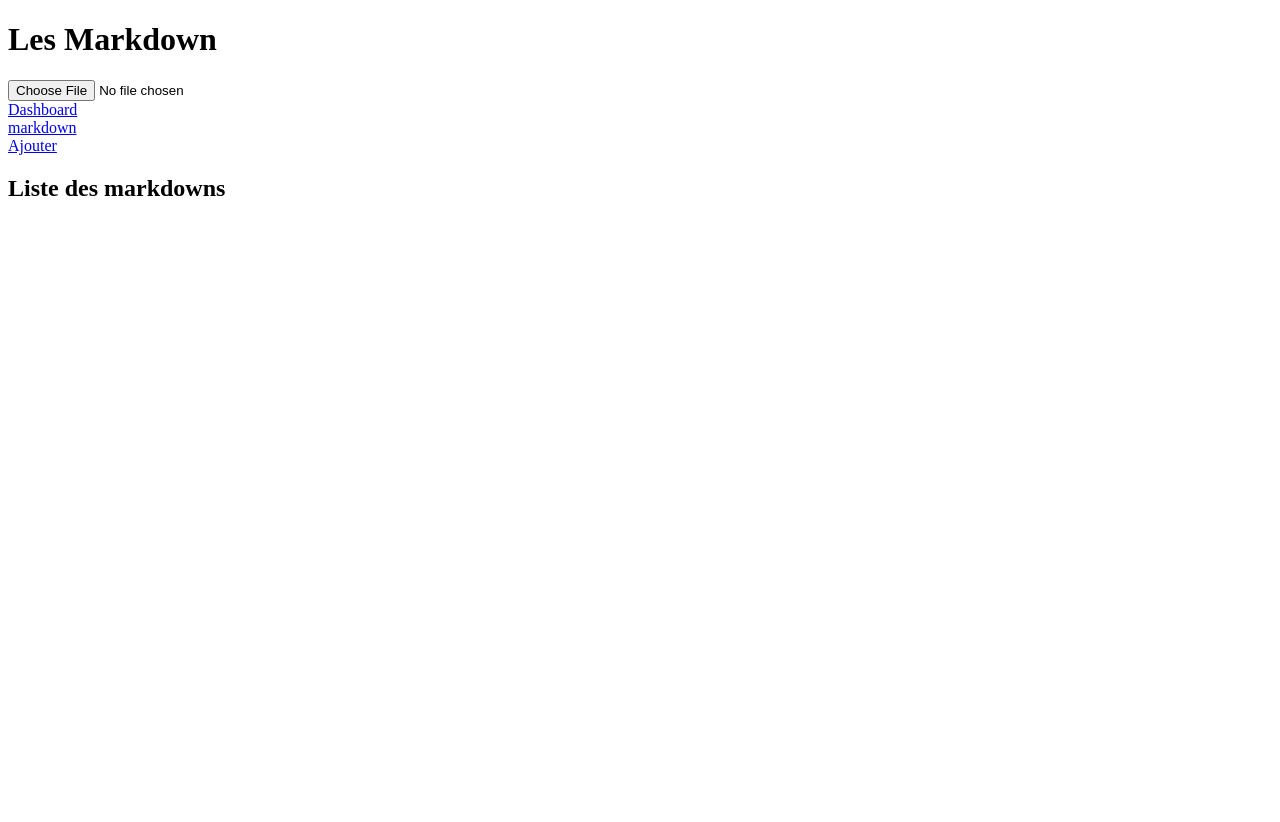
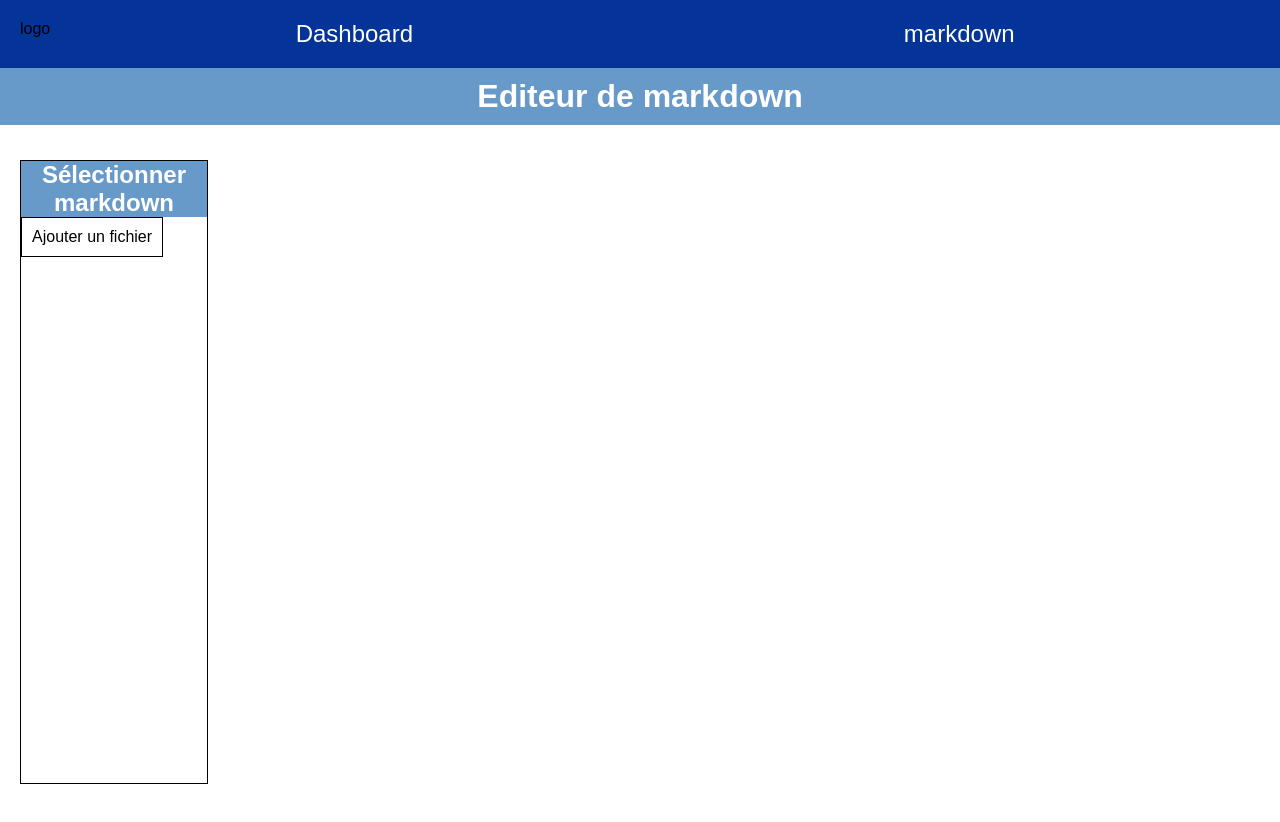
Before and after one commit to Woodiss/projetReact, a React (Vite) app: page /markdown in a window 1280 px wide. Before the commit the page ends 800 px from the top, so only its background shows below. Built offline with nearby package versions, Linux system fonts and the light colour scheme.

Commit message:
Add style Markdown + component nav

```diff
--- a/index.html
+++ b/index.html
@@ -1,42 +1,13 @@
 <!doctype html>
-<html lang="en">
+<html lang="fr">
   <head>
     <meta charset="UTF-8" />
     <link rel="icon" type="image/svg+xml" href="/vite.svg" />
     <meta name="viewport" content="width=device-width, initial-scale=1.0" />
-    <title>Vite + React</title>
+    <title>Markdown editeur</title>
   </head>
   <body>
     <div id="root"></div>
-    <div id="content">
-
-    </div>
     <script type="module" src="/src/main.jsx"></script>
-    <!-- <script type="module" >
-      import showdown from 'showdown';
-      // Initialisation du convertisseur Showdown
-      var converter = new showdown.Converter();
-
-      // Chaîne Markdown
-      var markdownText = `<style>
-    .g{color: green}
-    .y{color: yellow}
-    .c{color: cyan}
-</style>
-
-<span class="g">commande</span> <span class="g"></span>
-<span class="y">fichier/dossier</span> <span class="y"></span>
-<span class="c">éléments</span> <span class="c"></span>
-Tuto pour SYMFONY 7.0.\*
-
-## Installation [lien tuto](https://symfony.com/doc/current/setup.html)
-`;
-
-      // Conversion du Markdown en HTML
-      var html = converter.makeHtml(markdownText);
-
-      // Insertion du HTML dans la page
-      document.getElementById('content').innerHTML = html;
-  </script> -->
   </body>
 </html>
--- a/src/App.jsx
+++ b/src/App.jsx
@@ -4,6 +4,8 @@
 import FormMarkdown from './components/markdown/formmarkdown/FormMarkdown';
 import PreviewMarkdown from './components/markdown/previwmarkdown/PreviewMarkdown';
 import MarkdownContainer from './components/markdown/MarkdownContainer'
+import Nav from './components/nav'
+
 
 
 function App() {
@@ -56,33 +58,13 @@
 
   return (
     <div>
-      <h1>Les Markdown</h1>
-
-      {/* onChange > onSubmit */}
-      <input type="file" accept=".md" onChange={ajouterMarkdownViaInput}/>
-
       <BrowserRouter>
-        {/* <nav>
-          <Link to="/">Liste</Link>
-          <br />
-          </nav> */}
-        <nav>
-          <Link to="/dashboard">Dashboard</Link>
-          <br />
-          <Link to="/markdown">markdown</Link>
-          <br />
-          <Link to="creer">Ajouter</Link>
-        </nav>
+        <Nav />
 
         <Routes>
-          {/* Accueil / liste */}
-          {/* <Route path="/" element={<ListeMarkdowns markdowns={markdowns} />} /> */}
-          {/* Création */}
-          {/* Detail */}
-          {/* <Route path="markdown/:markdownid" element={<PreviewMarkdown markdowns={markdowns} onUpdateMarkdown={onUpdateMarkdown}/>} /> */}
 
           <Route path="creer" element={<FormMarkdown ajouterMarkdown={ajouterMarkdown} />} />
-          <Route path="/markdown" element={<MarkdownContainer markdowns={markdowns} onUpdateMarkdown={onUpdateMarkdown}/>} />
+          <Route path="/markdown" element={<MarkdownContainer markdowns={markdowns} onUpdateMarkdown={onUpdateMarkdown} ajouterMarkdownViaInput={ajouterMarkdownViaInput}/>} />
           <Route path="/markdown/:markdownid" element={<MarkdownContainer markdowns={markdowns} onUpdateMarkdown={onUpdateMarkdown} />} />
         </Routes>
       </BrowserRouter>
--- a/src/components/markdown/MarkdownContainer.jsx
+++ b/src/components/markdown/MarkdownContainer.jsx
@@ -3,23 +3,28 @@
 import ListeMarkdowns from './listemarkdowns/ListeMarkdowns'
 import FormMarkdown from './formmarkdown/FormMarkdown';
 import PreviewMarkdown from './previwmarkdown/PreviewMarkdown';
+import '../../style/reset.css'
+import '../../style/style.css'
 
-function MarkdownContainer({ markdowns, onUpdateMarkdown }) {
+function MarkdownContainer({ markdowns, onUpdateMarkdown, ajouterMarkdownViaInput }) {
   const { markdownid } = useParams();
 
   return (
-    <div style={{ display: 'flex' }}>
-      <div className="list"><ListeMarkdowns markdowns={markdowns}/></div>
+    <div className='markdown-container'>
+      <h1>Editeur de markdown</h1>
+      <div>
+
+        <ListeMarkdowns markdowns={markdowns} ajouterMarkdownViaInput={ajouterMarkdownViaInput}/>
 
         {/* affiche si id est trouver */}
         {markdownid && (
           <>
-          <div className="preview">
-            <p>yolooo</p>
             <PreviewMarkdown markdowns={markdowns} onUpdateMarkdown={onUpdateMarkdown} />
-          </div>
           </>
         )}
+      </div>
+
+
     </div>
   )
 }
--- a/src/components/markdown/listemarkdowns/ListeMarkdowns.jsx
+++ b/src/components/markdown/listemarkdowns/ListeMarkdowns.jsx
@@ -1,11 +1,14 @@
 import React from 'react'
 import { Link } from 'react-router-dom';
 
-function ListeMarkdowns({ markdowns }) {
+function ListeMarkdowns({ markdowns, ajouterMarkdownViaInput }) {
 
   return (
-    <div className='list'>
-      <h2>Liste des markdowns</h2>
+    <div className='list markdown-box'>
+      <h2 className='markdown-h2'>Sélectionner markdown</h2>
+      <div>
+          <label htmlFor="input-markdown">Ajouter un fichier</label>
+          <input id='input-markdown' type="file" accept=".md" onChange={ajouterMarkdownViaInput}/>
         <ul>
           {markdowns.map((markdown) => (
             <li key={markdown.id}>
@@ -16,8 +19,8 @@
           ))}
         </ul>
       </div>
+    </div>
   );
 }
 
-
 export default ListeMarkdowns
--- a/src/components/markdown/previwmarkdown/PreviewMarkdown.jsx
+++ b/src/components/markdown/previwmarkdown/PreviewMarkdown.jsx
@@ -56,25 +56,27 @@
   }
 
   return (
-    <div className="container" style={{ display: 'flex' }}>
-      <div>
+    <div className="preview-container">
+      <div className='markdown-box'>
+        <h2 className='markdown-h2'>Modifier markdown</h2>
         <form onSubmit={updateMarkdown}>
           <input type="text" placeholder='titre' value={title} onChange={(e) => setTitle(e.target.value)}/>
-        <textarea value={content}
-            onChange={(e) => setContent(e.target.value)}
-          />
+          <textarea spellcheck="false" value={content} onChange={(e) => setContent(e.target.value)}/>
           <button type='submit'>Mettre a jour</button>
         </form>
       </div>
-      <div>
-        <h2>Détails</h2>
-          <button onClick={downloadMarkdown}>Télécharger</button>
-        <ul>
-          {/* Source: IA  (affiche le contenu HTML */}
-          <li dangerouslySetInnerHTML={{ __html: html }}></li>
-          <li>{markdown.content}</li>
-        </ul>
+      <div className='markdown-box'>
+        <div className='top-preview'>
+          <h2 className='markdown-h2'>Prévisualisation</h2>
+        </div>
+
+        {/* Source: IA  (affiche le contenu HTML */}
+        <div className='preview' dangerouslySetInnerHTML={{ __html: html }}></div>
+        <button onClick={downloadMarkdown}>Télécharger</button>
+
       </div>
+
+
     </div>
   );
 }
--- /dev/null
+++ b/src/components/nav.jsx
@@ -0,0 +1,26 @@
+import React from 'react'
+import { Link } from 'react-router-dom';
+
+function nav() {
+  return (
+    <nav>
+        <div>
+        <p>logo</p>
+        {/* <img src="" alt="" /> */}
+        </div>
+        <ul>
+        <li>
+            <Link to="/dashboard">Dashboard </Link>
+        </li>
+        <li>
+            <Link to="/markdown">markdown </Link>
+        </li>
+        {/* <li>
+            <Link to="creer">Ajouter</Link>
+        </li> */}
+        </ul>
+    </nav>
+  )
+}
+
+export default nav
--- /dev/null
+++ b/src/style/reset.css
@@ -0,0 +1,17 @@
+*,
+*::before,
+*::after {
+    /* box-sizing: border-box; */
+    margin: 0;
+    padding: 0;
+    font-family: Arial, Helvetica, sans-serif;
+}
+
+img, picture, video, canvas, svg {
+    display: block;
+    max-width: 100%;
+}
+
+input, button, textarea, select {
+    font: inherit;
+}
--- /dev/null
+++ b/src/style/style.css
@@ -0,0 +1,145 @@
+:root {
+    --padding: 10px;
+    --primary-color: #043498;
+    --secondary-color: #6799C9;
+}
+
+nav {
+    /* height: 8vh; */
+    background: var(--primary-color);
+    display: flex;
+    justify-content: space-between;
+    padding: 20px;
+}
+
+nav ul {
+    display: flex;
+    width: 100%;
+    justify-content: space-around;
+    list-style: none;
+}
+
+nav ul a {
+    color: white;
+    font-size: 1.5rem;
+    text-decoration: none;
+}
+
+.markdown-container {
+    display: flex;
+    flex-direction: column;
+    height: 92vh;
+    gap: 15px;
+    /* background: brown; */
+    padding-bottom: 20px;
+}
+
+.markdown-container h1 {
+    text-align: center;
+    padding: var(--padding);
+    background: var(--secondary-color);
+    color: white;
+
+}
+
+.markdown-container .preview-container > div > h2, .top-preview > h2 {
+    text-align: center;
+}
+
+.markdown-container input {
+    padding: 8px;
+}
+
+.markdown-container button {
+    padding: 8px;
+}
+
+.markdown-container > div {
+    display: flex;
+    /* background: pink; */
+    height: 85vh;
+    padding: 20px;
+    gap: 20px;
+}
+
+.list {
+    width: 15%;
+    display: flex;
+    flex-direction: column;
+}
+
+.markdown-box {
+    border: 1px solid black;
+}
+
+.markdown-h2 {
+    background: var(--secondary-color);
+    text-align: center;
+    color: white;
+}
+
+.list > div {
+    display: flex;
+    flex-direction: column;
+    /* justify-content: space-between; */
+    gap: 10px;
+    flex: 1;
+}
+
+.list ul {
+    list-style: none;
+}
+
+.list ul a {
+    color: black;
+    text-decoration: none;
+}
+
+.list label {
+    padding: 10px;
+    border: 1px solid;
+    width: fit-content;
+}
+
+.list input {
+    display: none;
+}
+
+.preview-container {
+    display: flex;
+    gap: 20px;
+    /* padding-bottom: 20px; */
+    flex: 1;
+    /* background: red; */
+}
+
+.preview-container > div {
+    flex: 1;
+    display: flex;
+    flex-direction: column;
+}
+
+.preview-container form {
+    display: flex;
+    flex-direction: column;
+    height: 100%;
+    gap: 10px;
+}
+
+.preview-container form textarea {
+    resize: none;
+    flex: 1;
+    padding: var(--padding);
+}
+
+.preview-container > div {
+    width: 42.5%;
+    /* background: blue; */
+}
+
+.preview {
+    overflow: auto;
+    flex: 1;
+    /* background: purple; */
+    padding: var(--padding);
+}
```
Also changed, not shown: 1 other file (tests, documents, lock files or other folders). Lines whose indentation alone changed are shown as unchanged.
